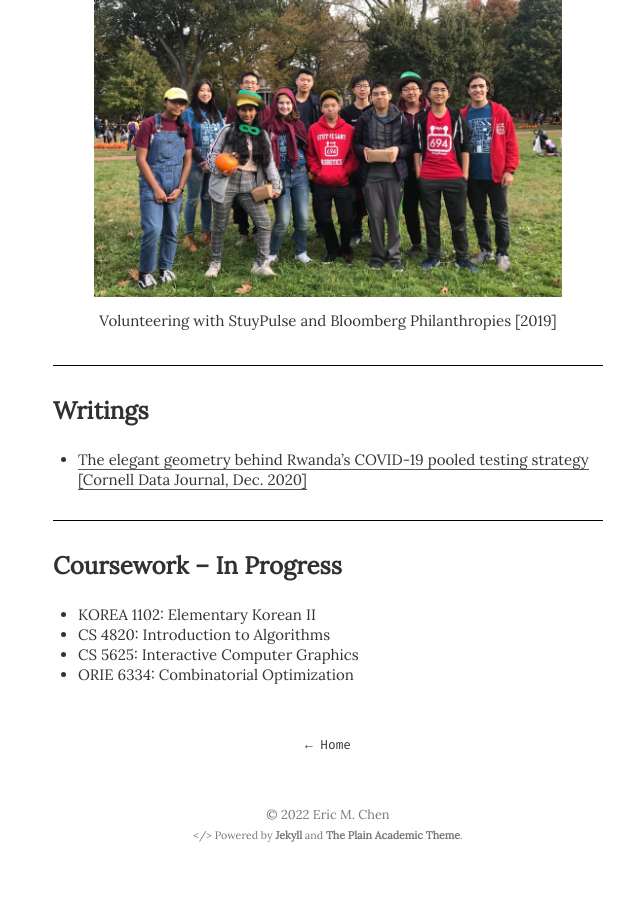
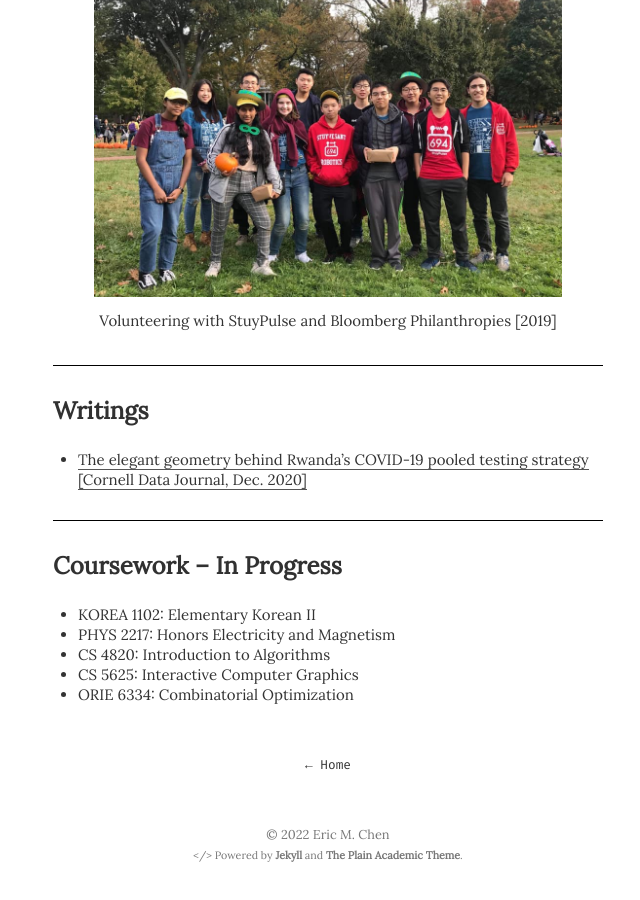
Before and after one commit to echen01/echen01.github.io, a Jekyll site: the page built from index.md, in a window 1280 px wide and 900 px high, scrolled down 1709 px. Shown: the whole window, without its empty margins (312-952 px from the left). Built offline with Jekyll 4.4.1, drawn with Linux system fonts in a browser that asks for light colours; our own code applies the rules of GitHub Pages for plain Markdown files.

Commit message:
minor updates

```diff
--- a/_config.yml
+++ b/_config.yml
@@ -8,7 +8,7 @@ remote_theme: heiswayi/the-plain
 title:              "Eric M. Chen"
 description:        "My personal site"
 author_name:        "Eric M. Chen"
-logo_url:           https://avxatars.githubusercontent.com/u/28665142?v=4 # Get it from GitHub API: https://api.github.com/users/<username>
+logo_url:           https://avatars.githubusercontent.com/u/28665142?v=4 # Get it from GitHub API: https://api.github.com/users/<username>
 
 # Site Settings
 url:                https://echen01.github.io # main url
--- a/_includes/header.html
+++ b/_includes/header.html
@@ -8,7 +8,7 @@
 	{% assign prompt = 'Back to home' %}
 
 	<a href="{{ link | prepend: site.baseurl | prepend: site.url }}">
-		<img src="/assets/headshot.JPG" class="logo-avatar">
+		<img src={{site.logo_url}} class="logo-avatar">
 	</a>
 	<span class="logo-prompt code">{{ prompt }}</span>
 </aside>
--- a/index.md
+++ b/index.md
@@ -50,6 +50,7 @@ Volunteering with StuyPulse and Bloomberg Philanthropies [2019]
 
 ## Coursework -- In Progress
 - KOREA 1102: Elementary Korean II
+- PHYS 2217: Honors Electricity and Magnetism
 - CS 4820: Introduction to Algorithms
 - CS 5625: Interactive Computer Graphics
 - ORIE 6334: Combinatorial Optimization
```
Also changed, not shown: coursework.md (+1 -0 lines).
